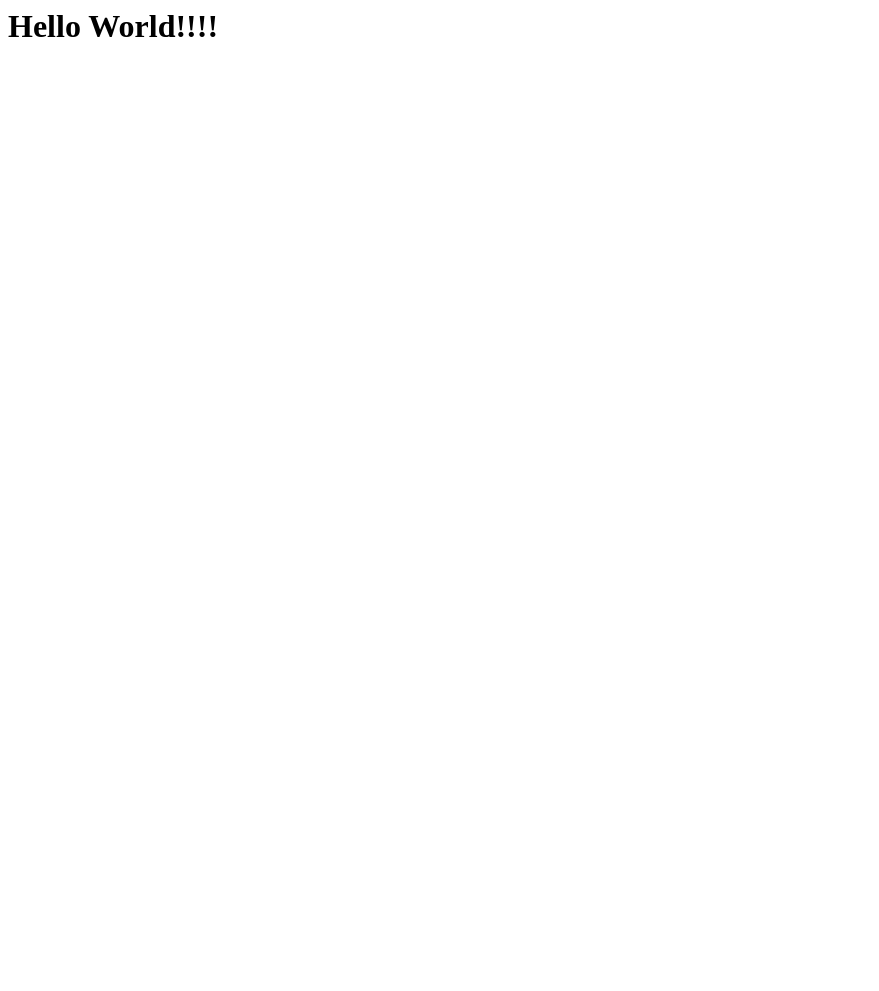
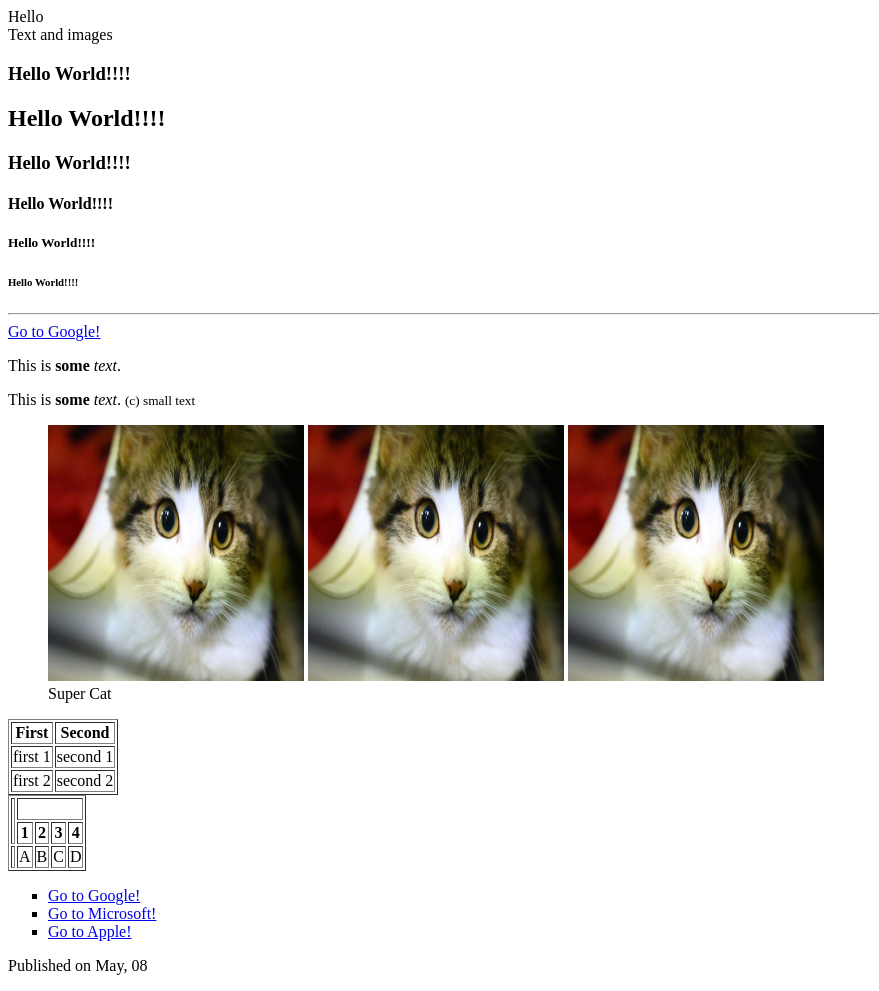
Before and after one commit to DMinSS/friendly-octo-waffle, a plain HTML site: page index.html in a window 1280 px wide. Shown: the whole page, without its empty margins (0-879 px from the left). Before the commit the page ends 800 px from the top, so only its background shows below. Drawn offline with Linux system fonts and the light colour scheme.

Commit message:
add cat.jpg

```diff
--- a/index.html
+++ b/index.html
@@ -1 +1,85 @@
-<h1>Hello World!!!!</h1>
+<!DOCTYPE html>
+<html>
+
+<head>
+    <title>My First Site</title>
+</head>
+
+<body>
+    <header>Hello</header>
+    <article>
+        <header>Text and images</header>
+        <section>
+            <h1>Hello World!!!!</h1>
+            <h2>Hello World!!!!</h2>
+            <h3>Hello World!!!!</h3>
+            <h4>Hello World!!!!</h4>
+            <h5>Hello World!!!!</h5>
+            <h6>Hello World!!!!</h6>
+            <hr>
+        </section>
+        <section>
+            <a href="https://google.com/">Go to Google!</a>
+            <p>This is <b>some</b> <i>text</i>.</p>
+
+            <p>This is <strong>some</strong> <em>text</em>. <small> (c) small text</small></p>
+            <figure>
+                <img src="cat.jpg" alt="Pretty Cat" height="256" width="256">
+                <img src="cat.jpg" alt="Pretty Cat" height="256" width="256">
+                <img src="cat.jpg" alt="Pretty Cat" height="256" width="256">
+                <figcaption>Super Cat</figcaption>
+            </figure>
+        </section>
+        <section>
+            <table border="1">
+                <tr>
+                    <th>First</th>
+                    <th>Second</th>
+                </tr>
+                <tr>
+                    <td>first 1</td>
+                    <td>second 1</td>
+                </tr>
+                <tr>
+                    <td>first 2</td>
+                    <td>second 2</td>
+                </tr>
+            </table>
+            <table border="1">
+                <thead>
+                    <tr>
+                        <th rowspan="2"> </th>
+                        <th colspan="4">&nbsp;</th>
+                    </tr>
+                    <tr>
+                        <th>1</th>
+                        <th>2</th>
+                        <th>3</th>
+                        <th>4</th>
+                    </tr>
+                </thead>
+                <tbody>
+                    <tr>
+                        <td> </td>
+                        <td>A</td>
+                        <td>B</td>
+                        <td>C</td>
+                        <td>D</td>
+                    </tr>
+                </tbody>
+            </table>
+        </section>
+        <section>
+            <ul type="square">
+                <li><a href="https://google.com/">Go to Google!</a></li>
+                <li><a href="https://microsoft.com/">Go to Microsoft!</a></li>
+                <li><a href="https://apple.com/">Go to Apple!</a></li>
+            </ol>
+        </section>
+    </article>
+    <footer>
+        <p>Published on <time datetime="2020-05-08">May, 08</time></p>
+    </footer>
+</body>
+
+</html>
```
Also changed, not shown: cat.jpg (added).
